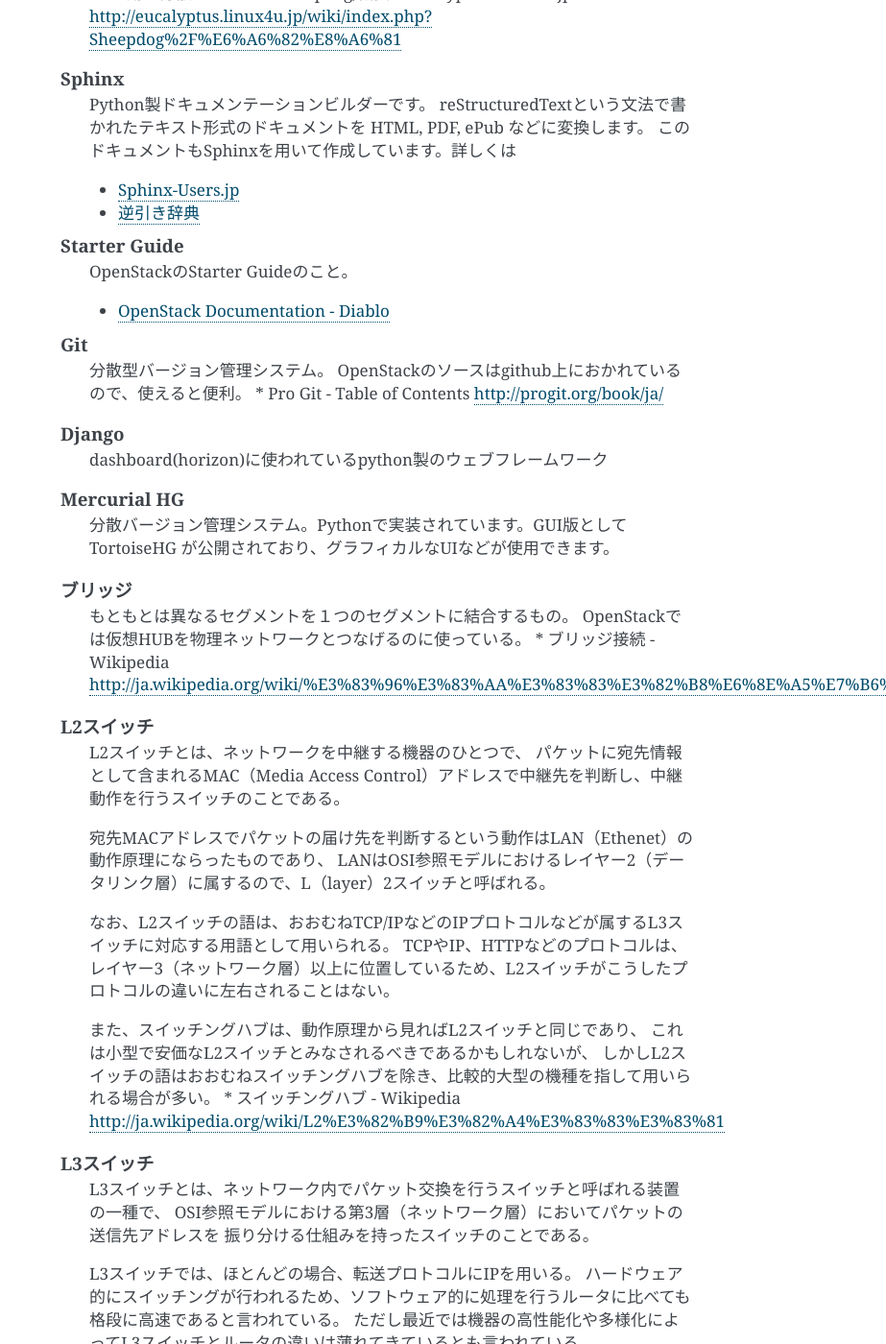
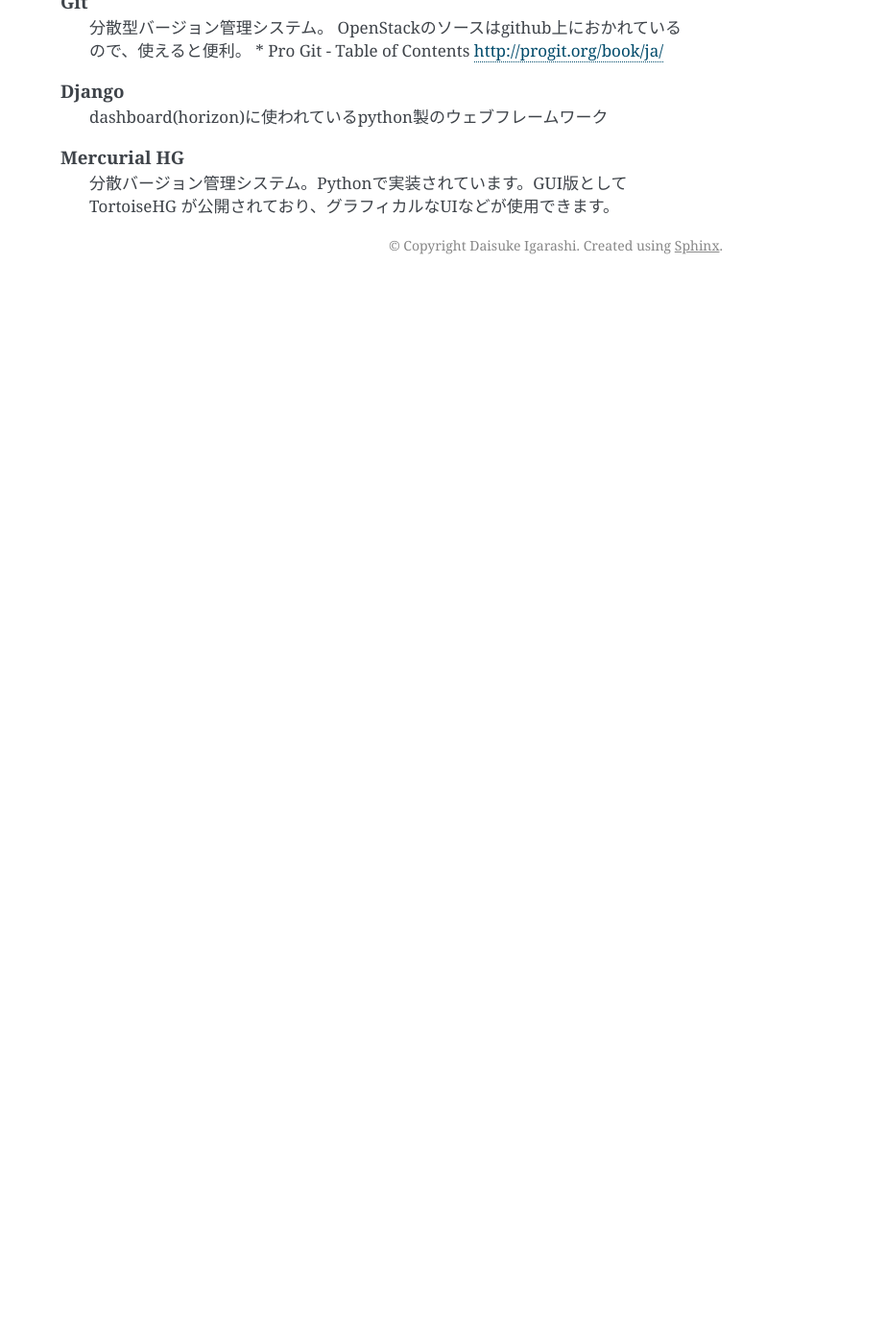
Before and after one commit to planset/study_flask, a Sphinx documentation site: the page built from docs/glossary.rst, in a window 1280 px wide and 1400 px high, scrolled down 429 px. Shown: the whole window at 96% size, without its empty margins (357-1280 px from the left). Built offline with Sphinx 7.4.7, drawn with Linux system fonts in a browser that asks for light colours; after the commit the page ends 900 px from its top, so only the background shows below that; some of the changed text lies outside the part shown.

Commit message:
update zzz...

```diff
--- a/docs/07.rst
+++ b/docs/07.rst
@@ -182,12 +182,11 @@ flaskにはtest_clientというテストクライアントを取得できるの
 
 その他いろいろ
 ==============
+`Flaskのパターン — flask-docs-ja 0.10-dev documentation <https://flask-docs-ja.readthedocs.org/en/latest/patterns/#patterns>`_
 
-* Flaskを使った開発パターン　`Patterns for Flask — Flask 0.10.1 documentation <http://flask.pocoo.org/docs/patterns/>`_
 * Larger Applications
 * Application Factories
 * Uploading Files
-* View Decorators
 * Form Validation with WTForms
 * Adding a favicon
 * Celery Based Background Tasks
--- a/docs/flask_quickstart.rst
+++ b/docs/flask_quickstart.rst
@@ -1,7 +1,7 @@
 ================
 Flask quickstart
 ================
-:参照: Flask QUICKSTART
+:参照: `クイックスタート — flask-docs-ja 0.10-dev documentation <https://flask-docs-ja.readthedocs.org/en/latest/quickstart/#quickstart>`_
 
 A Minimal Application: OK
 
--- a/docs/glossary.rst
+++ b/docs/glossary.rst
@@ -11,16 +11,6 @@
         用語の説明を書いてください。
         :term:`Sphinx` のように書くことで用語への参照になります。
 
-    AWS
-        :term:`Amazon Web Services` の略称
-
-    Amazon Web Services
-        Amazonが提供するIaaS環境。
-
-    Sheep dog
-        KVM用の分散ストレージ
-        Sheepdog/概要 - Eucalyptus linux4u.jp Wiki http://eucalyptus.linux4u.jp/wiki/index.php?Sheepdog%2F%E6%A6%82%E8%A6%81
-
     Sphinx
         Python製ドキュメンテーションビルダーです。
         reStructuredTextという文法で書かれたテキスト形式のドキュメントを
@@ -29,11 +19,6 @@
 
         * `Sphinx-Users.jp <http://sphinx-users.jp/>`_
         * `逆引き辞典 <http://sphinx-users.jp/reverse-dict/index.html>`_
-
-    Starter Guide
-        OpenStackのStarter Guideのこと。
-
-        * `OpenStack Documentation - Diablo <http://docs.openstack.org/>`_
 
     Git
         分散型バージョン管理システム。
@@ -46,49 +31,3 @@
     Mercurial HG
         分散バージョン管理システム。Pythonで実装されています。GUI版として
         TortoiseHG が公開されており、グラフィカルなUIなどが使用できます。
-
-    ブリッジ
-        もともとは異なるセグメントを１つのセグメントに結合するもの。
-        OpenStackでは仮想HUBを物理ネットワークとつなげるのに使っている。
-        * ブリッジ接続 - Wikipedia http://ja.wikipedia.org/wiki/%E3%83%96%E3%83%AA%E3%83%83%E3%82%B8%E6%8E%A5%E7%B6%9A
-
-    L2スイッチ
-        L2スイッチとは、ネットワークを中継する機器のひとつで、
-        パケットに宛先情報として含まれるMAC（Media Access Control）アドレスで中継先を判断し、中継動作を行うスイッチのことである。
-
-        宛先MACアドレスでパケットの届け先を判断するという動作はLAN（Ethenet）の動作原理にならったものであり、
-        LANはOSI参照モデルにおけるレイヤー2（データリンク層）に属するので、L（layer）2スイッチと呼ばれる。
-
-        なお、L2スイッチの語は、おおむねTCP/IPなどのIPプロトコルなどが属するL3スイッチに対応する用語として用いられる。
-        TCPやIP、HTTPなどのプロトコルは、レイヤー3（ネットワーク層）以上に位置しているため、L2スイッチがこうしたプロトコルの違いに左右されることはない。
-
-        また、スイッチングハブは、動作原理から見ればL2スイッチと同じであり、
-        これは小型で安価なL2スイッチとみなされるべきであるかもしれないが、
-        しかしL2スイッチの語はおおむねスイッチングハブを除き、比較的大型の機種を指して用いられる場合が多い。
-        * スイッチングハブ - Wikipedia http://ja.wikipedia.org/wiki/L2%E3%82%B9%E3%82%A4%E3%83%83%E3%83%81
-
-    L3スイッチ
-        L3スイッチとは、ネットワーク内でパケット交換を行うスイッチと呼ばれる装置の一種で、
-        OSI参照モデルにおける第3層（ネットワーク層）においてパケットの送信先アドレスを
-        振り分ける仕組みを持ったスイッチのことである。
-
-        L3スイッチでは、ほとんどの場合、転送プロトコルにIPを用いる。
-        ハードウェア的にスイッチングが行われるため、ソフトウェア的に処理を行うルータに比べても格段に高速であると言われている。
-        ただし最近では機器の高性能化や多様化によってL3スイッチとルータの違いは薄れてきているとも言われている。
-
-        L3スイッチに対して、OSI参照モデルにおける第2層（データリンク層）でスイッチングを行う装置はL2スイッチと呼ばれる。
-        L2スイッチでは転送プロトコルとしてイーサネットなどを使用している。また、第4層（トランスポート層）で
-        スイッチングを行う装置はL4スイッチと呼ばれている。L4ではTCPなどをプロトコルとして扱うことができる。
-        * レイヤ3スイッチ - Wikipedia http://ja.wikipedia.org/wiki/L3%E3%82%B9%E3%82%A4%E3%83%83%E3%83%81
-
-    VLAN
-        VLAN(Virtual Local Area Network)は、スイッチなどのネットワーク機器の機能により、物理的な接続形態とは別に仮想的なネットワークを構成することである。スイッチの接続ポートやMACアドレス、プロトコルなどに応じて、端末のグループ化を実現する。
-        * Virtual Local Area Network - Wikipedia http://ja.wikipedia.org/wiki/Virtual_Local_Area_Network
-
-        LinuxではvconfigをVLANを設定することができる。
-
-    TUN
-        仮想ネットワークドライバ。ネットワーク層をシミュレートし、IPパケットなどを扱う。
-
-    TAP
-        仮想ネットワークドライバ。イーサネットデバイスをシミュレートし、データリンク層を扱う。
```
Also changed, not shown: docs/08.rst (+14 -0 lines).
